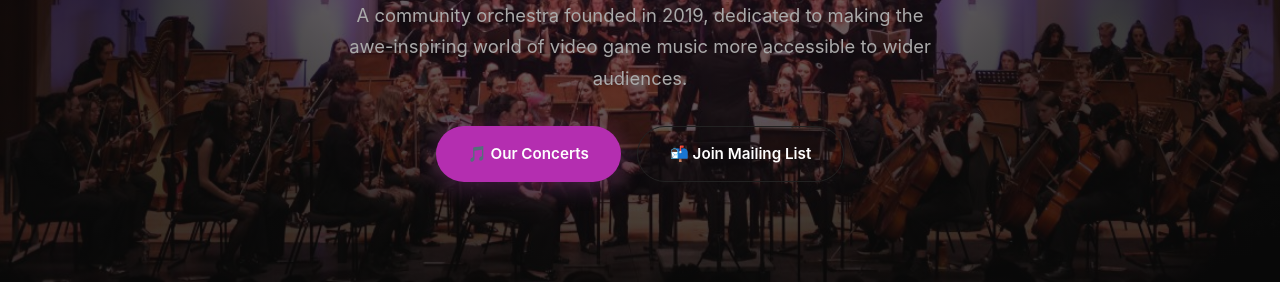
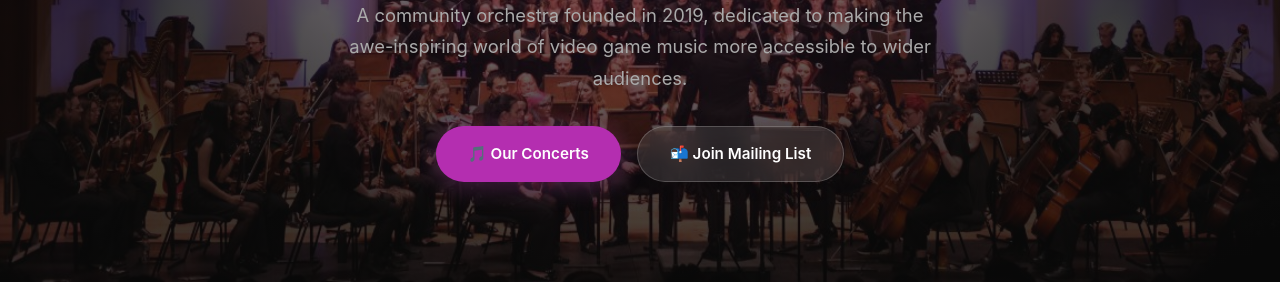
Before and after one commit to alectronic0/lvgo, a plain HTML site: page index.html in a window 1280 px wide. Shown: the part 518-800 px from the top of the page. Drawn offline with Linux system fonts and the light colour scheme.

Commit message:
Improve secondary button contrast with frosted glass styling

```diff
--- a/css/style.css
+++ b/css/style.css
@@ -200,12 +200,19 @@ img { max-width: 100%; height: auto; display: block; }
 }
 
 .btn-secondary {
-  background: transparent; color: var(--white);
-  border: 1px solid var(--border);
+  background: rgba(255, 255, 255, 0.1);
+  backdrop-filter: blur(12px);
+  -webkit-backdrop-filter: blur(12px);
+  color: var(--white);
+  border: 1px solid rgba(255, 255, 255, 0.2);
+  box-shadow: 0 4px 16px rgba(0, 0, 0, 0.2);
 }
 .btn-secondary:hover {
-  background: var(--surface); color: var(--white);
-  border-color: var(--text-muted);
+  background: rgba(255, 255, 255, 0.18);
+  color: var(--white);
+  border-color: rgba(255, 255, 255, 0.4);
+  transform: translateY(-2px);
+  box-shadow: 0 6px 20px rgba(0, 0, 0, 0.35);
 }
 
 /* ---------- Sections ---------- */
```
